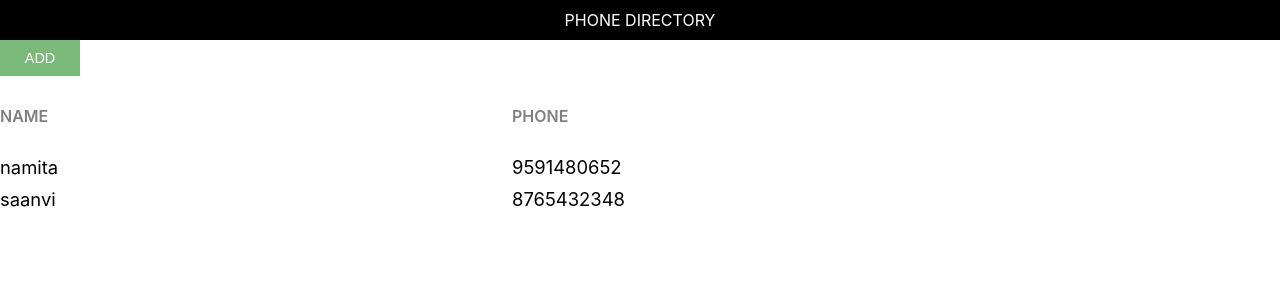
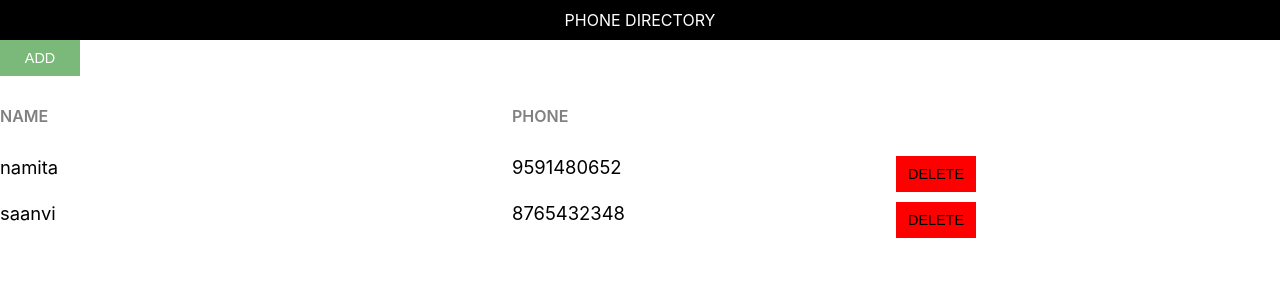
Before and after one commit to Namita2/phone-directory, a React (Create React App) app: page / in a window 1280 px wide. Shown: the top 300 px of the page. Built offline with nearby package versions, Linux system fonts and the light colour scheme.

Commit message:
added delete button

```diff
--- a/src/App.css
+++ b/src/App.css
@@ -38,3 +38,8 @@
     color: #808080;
     text-transform: uppercase;
 }
+
+.delete-btn {
+    background: red;
+    color:black;
+}
--- a/src/App.js
+++ b/src/App.js
@@ -24,6 +24,7 @@ function App() {
           {subscribers.map(subscriber =>{ return <div key={subscriber.id}className="grid-container">
             <span className="grid-item">{subscriber.name}</span>
             <span className="grid-item">{subscriber.number}</span>
+            <button className="custom-btn delete-btn">Delete</button>
           </div>})}
 
           </div>
```
